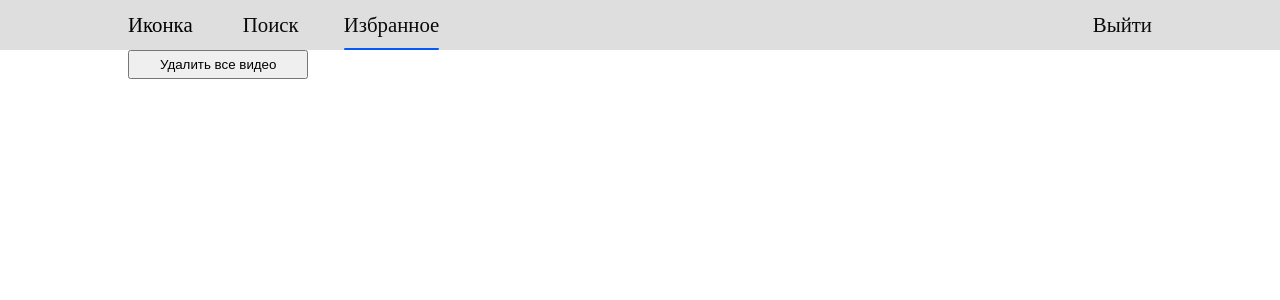
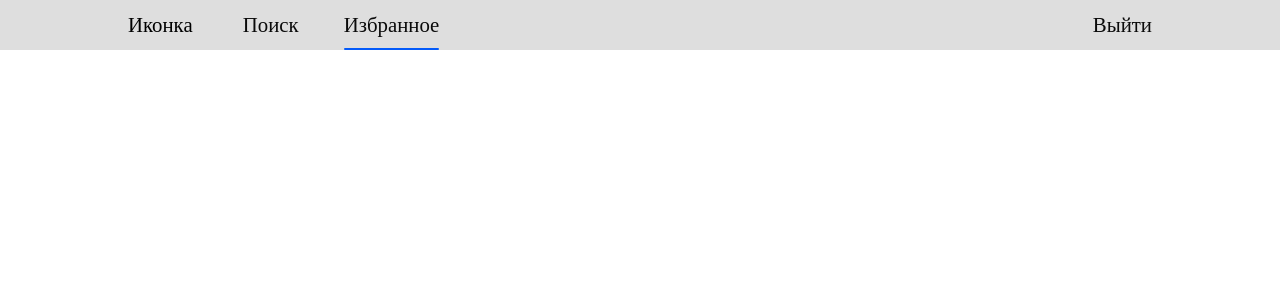
Before and after one commit to borshhevskijj/youTubeClone, a React (Create React App) app: page /favorites in a window 1280 px wide. Shown: the top 300 px of the page. Built offline with nearby package versions, Linux system fonts and the light colour scheme.

Commit message:
try to fixed bugs

```diff
--- a/src/app/Favorites.tsx
+++ b/src/app/Favorites.tsx
@@ -22,10 +22,7 @@ export default function Favorites() {
   }, [])
 
   const lsKeys = Object.keys(localStorage).map(item=> item)
-
   // console.log(lsKeys);
-
-
   const lsValues = Object.values(localStorage).map(key => key)
 
   // console.log((favorites as string[]).map((fav:string) => fav))
@@ -43,22 +40,21 @@ export default function Favorites() {
 
 // и убрать из ЛС!
   const DeleteVideo =(favorite:string)=>{
-    // lsKeys.includes(favorite)
      setFavorites(favorites.filter(fav => !favorite.includes(fav)))
+     localStorage.removeItem(favorite)
   }
 
 //   console.log(lsKeys);
 
 // console.log(favorites);
 
-const clear =() =>  localStorage.clear()
-
+// localStorage.clear()
   return (
     <section className={cl.iFrameYouTubeVideo}>
-      <button style={{padding:'5px 30px'}} onClick={()=>clear()}>Удалить все видео</button>
       {
-      favorites
-          ?favorites.map((favorite:string) =>
+      // favorites !== []
+      localStorage.length !==3
+          ? favorites.map((favorite:string) =>
               <div
               style={{marginBottom:'40px'}}
               key={favorite}
--- a/src/app/Search.tsx
+++ b/src/app/Search.tsx
@@ -1,4 +1,4 @@
-import React,{ useState, useEffect}  from 'react'
+import React,{ useState, useEffect,useMemo}  from 'react'
 import axios from "axios";
 // import  from 'react'
 import cl from '../styles/search.module.css'
@@ -57,8 +57,9 @@ export default function Search() {
 
 // при нажатии на кнопку смены вида сохраняет в LS значение флага(true|false)
     useEffect(()=>{
-      setToggle(JSON.parse(localStorage.getItem('viev') as string))
+      setViev(JSON.parse(localStorage.getItem('viev') as string))
     },[])
+
     useEffect(()=>{
       localStorage.setItem('viev',JSON.stringify(viev))
     },[viev])
@@ -75,13 +76,19 @@ export default function Search() {
 
         // dispatch(addLastSearchRequest(inputValue))
     useEffect(() => {
+
       axios.get(`https://youtube.googleapis.com/youtube/v3/search?part=snippet&maxResults=${maxResult}&q=${inputValueToUrl}&key=AIzaSyBJNM6bUpw6P3lhIWkUzrZmYekhbSO2o_8`)
       .then(res => {
         const video:Ivideos = res.data
+      // const videoMem = useMemo(() =>setVideos(video), [video])
         setVideos(video)
-        console.log('обновляется');
+        console.log('обновляется')
       })
 },[toggle,maxResult])
+
+// extendableEvent.waitUntil(promise);
+
+
 
 return (
     <section  className={cl.wrapper}>
@@ -118,14 +125,14 @@ return (
         {
          videos
         ? videos?.items.map( (item:IvideoItems) =>
-            <div key={(item.id.videoId as string)}  className={cl.iFrameYouTubeVideo}>
+            <div key={item.id.videoId}  className={cl.iFrameYouTubeVideo}>
                 <iframe src={`https://www.youtube.com/embed/${item.id.videoId}`} title='{video.id}' frameBorder="0" allowFullScreen></iframe>
                 {/* <p>{item.snippet.title}</p> */}
                 <p>{item.snippet.channelTitle}</p>
                 <button
                 onClick={()=> dispatch(addToFavorites(`https://www.youtube.com/embed/${item.id.videoId}`))}
-                className={cl.addToFavorite}>
-                LIKE
+                className={cl.addToFavorite}
+                >LIKE
                 </button>
             </div>
           )
```
Also changed, not shown: src/interfaces/searchResult.ts (+25 -25 lines). Lines whose indentation alone changed are shown as unchanged.
